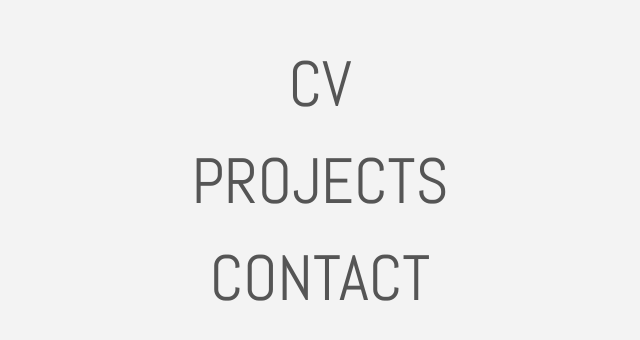
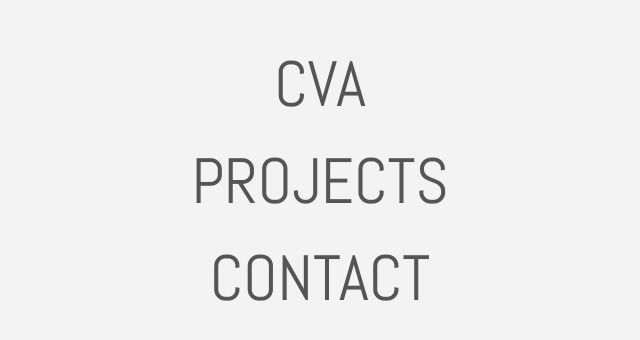
Before and after one commit to Fergmux/www.fergmux.com, a plain HTML site: page src/index.html in a window 1280 px wide. Shown: the part 214-554 px from the top of the page, without its empty margins (320-960 px from the left). Drawn offline with nearby package versions, Linux system fonts and the light colour scheme.

Commit message:
update cv wordiig

```diff
--- a/src/index.html
+++ b/src/index.html
@@ -81,7 +81,7 @@
 			<div class="list-container">
 				<ul id="main-list">
 					<li>
-						<span><a href="/cv.html">CV</a></span>
+						<span><a href="/cv.html">CVA</a></span>
 					</li>
 					<li>
 						<span id="expandable">PROJECTS</span>
```
